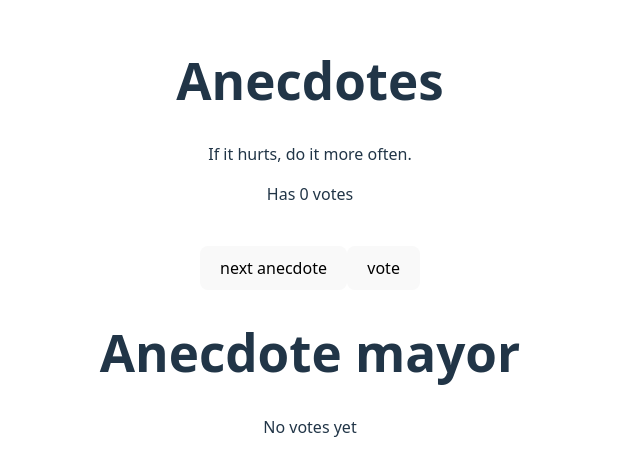
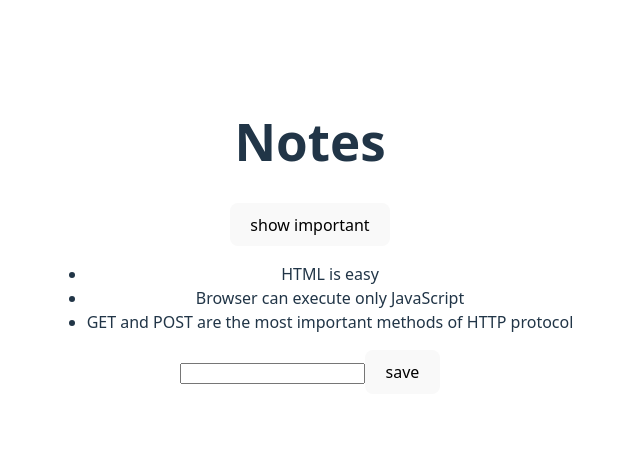
Before and after one commit to Edison-E/curso-react, a React (Vite) app in the folder part1/: page / in a window 1280 px wide. Shown: the part 164-640 px from the top of the page, without its empty margins (330-970 px from the left). Built offline with nearby package versions, Linux system fonts and the light colour scheme.

Commit message:
Ejercicios de añadir Notas

```diff
--- a/part1/src/App.jsx
+++ b/part1/src/App.jsx
@@ -1,55 +1,55 @@
 import "./assets/App.css";
 import React from "react";
 import { useState } from "react";
-import Button from "./pt1/2/Button";
+import Note from "./pt2/components/Note";
 
-const App = () => {
-  const anecdotes = [
-    "If it hurts, do it more often.",
-    "Adding manpower to a late software project makes it later!",
-    "The first 90 percent of the code accounts for the first 10 percent of the development time...The remaining 10 percent of the code accounts for the other 90 percent of the development time.",
-    "Any fool can write code that a computer can understand. Good programmers write code that humans can understand.",
-    "Premature optimization is the root of all evil.",
-    "Debugging is twice as hard as writing the code in the first place. Therefore, if you write the code as cleverly as possible, you are, by definition, not smart enough to debug it.",
-    "Programming without an extremely heavy use of console.log is same as if a doctor would refuse to use x-rays or blood tests when diagnosing patients.",
-    "The only way to go fast, is to go well.",
-  ];
+const App = (props) => {
+  const [notes, setNotes] = useState(props.notes);
+  const [newNote, setNewNote] = useState("");
+  const [showAll, setShowAll] = useState(true);
 
-  const [votes, setVotes] = useState(new Array(anecdotes.length).fill(0));
-  const [selected, setSelected] = useState(0);
+  const notesToShow = showAll
+    ? notes
+    : notes.filter((note) => note.important === true);
 
-  const randomAnecdotes = () => {
-    const id = Math.floor(Math.random() * anecdotes.length);
+  const addNote = (event) => {
+    event.preventDefault();
+    const noteObject = {
+      content: newNote,
+      important: Math.random() < 0.5,
+      id: notes.length + 1,
+    };
 
-    setSelected(id);
+    setNotes(notes.concat(noteObject));
+    setNewNote("");
   };
 
-  const addVoteAnecdotes = () => {
-    const copy = [...votes ];
-    copy[selected] += 1;
-    setVotes(copy);
+  const getNoteChange = (event) => {
+    setNewNote(event.target.value);
   };
 
-  const maxIndiceVotes = votes.indexOf(Math.max(...votes));
+  const changeImportant = () => {
+    setShowAll(!showAll);
+  };
 
   return (
     <div>
-      <h1>Anecdotes</h1>
-      <p>{anecdotes[selected]}</p>
-      <p>Has {votes[selected]} votes</p>
-      <br />
-      <Button text="next anecdote" event={randomAnecdotes} />
-      <Button text="vote" event={addVoteAnecdotes} />
+      <h1>Notes</h1>
+      <div>
+        <button onClick={changeImportant}>
+          show {showAll ? "important" : "all"}
+        </button>
+      </div>
+      <ul>
+        {notesToShow.map((note) => (
+          <Note key={note.id} note={note} />
+        ))}
+      </ul>
 
-      <h1>Anecdote mayor</h1>
-      {Math.max(...votes) > 0 ? (
-        <div>
-          <p>{anecdotes[maxIndiceVotes]}</p>
-          <p>Has {votes[maxIndiceVotes]} votes</p>
-        </div>
-      ) : (
-        <p>No votes yet</p>
-      )}
+      <form onSubmit={addNote}>
+        <input value={newNote} onChange={getNoteChange} />
+        <button type="submit">save</button>
+      </form>
     </div>
   );
 };
--- a/part1/src/main.jsx
+++ b/part1/src/main.jsx
@@ -3,4 +3,21 @@ import { createRoot } from "react-dom/client";
 import "./assets/index.css";
 import App from "./App.jsx";
 
-createRoot(document.getElementById("root")).render(<App />);
+const notes = [
+    {
+        id: 1,
+        content: 'HTML is easy',
+        important: true
+      },
+      {
+        id: 2,
+        content: 'Browser can execute only JavaScript',
+        important: false
+      },
+      {
+        id: 3,
+        content: 'GET and POST are the most important methods of HTTP protocol',
+        important: true
+      }
+]
+createRoot(document.getElementById("root")).render(<App notes={notes}/>);
--- /dev/null
+++ b/part1/src/pt2/components/Note.jsx
@@ -0,0 +1,9 @@
+import React from "react";
+
+const Note = ({note}) => {
+  return (
+      <li>{note.content}</li>
+  );
+};
+
+export default Note;
```
Also changed, not shown: part1/src/pt2/components/Content.jsx (added, +19 -0 lines), part1/src/pt2/components/Course.jsx (added, +19 -0 lines), part1/src/pt2/components/Header.jsx (added, +8 -0 lines), part1/src/pt2/components/Part.jsx (added, +12 -0 lines).
